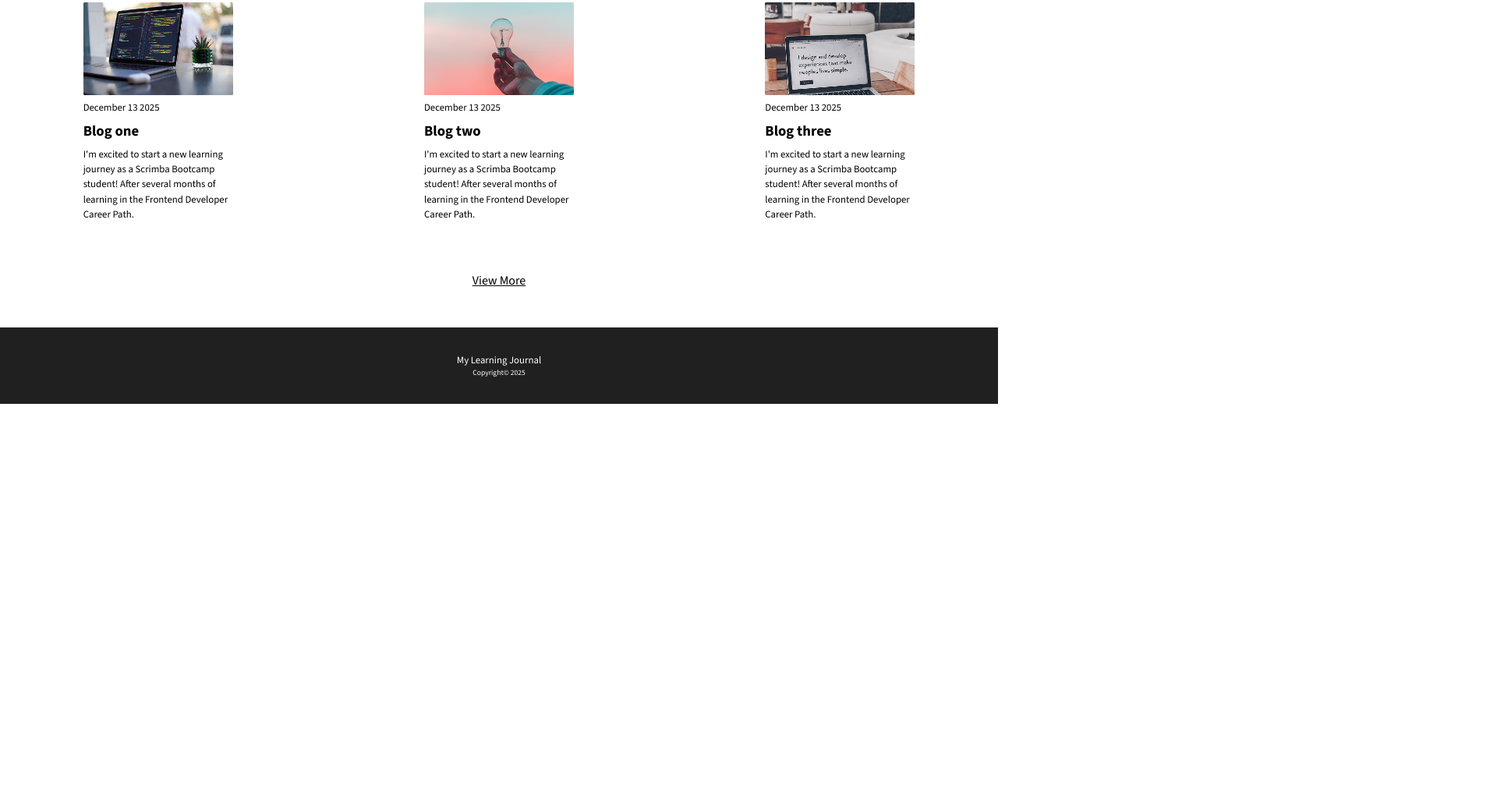
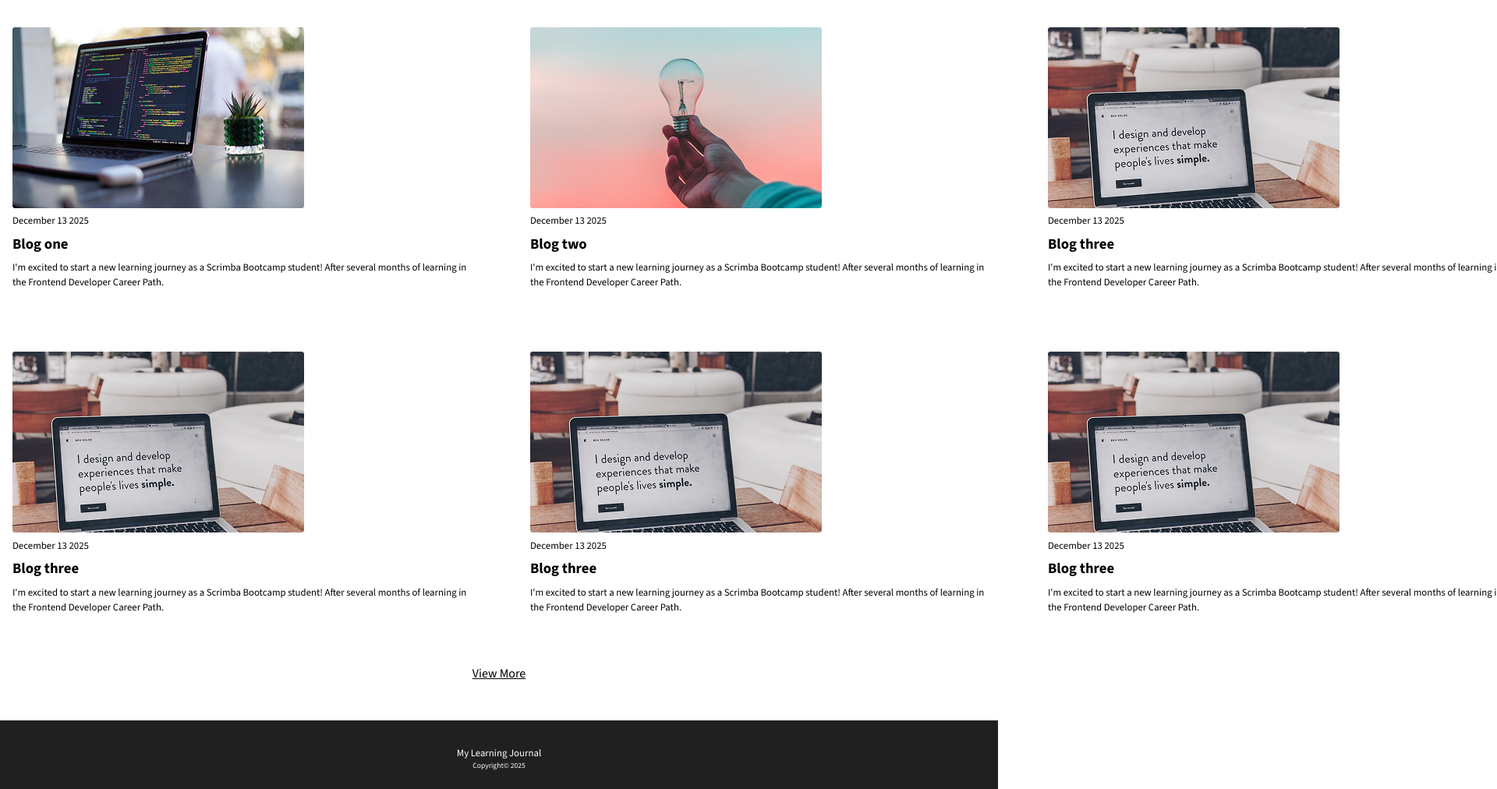
Before and after one commit to Okumu87/Learning-journal, a website built with Vite: page home.html in a window 1280 px wide. Shown: the part 537-1549 px from the top of the page at 78% size, 1920 px wide, since content can reach past the window. Before the commit the page ends 1055 px from the top, so only its background shows below. Built offline with nearby package versions, Linux system fonts and the light colour scheme.

Commit message:
still figuring out larger layouts.

```diff
--- a/css/media-queries.css
+++ b/css/media-queries.css
@@ -100,14 +100,19 @@ header{
 }
 
 .articles{
-    display: flex;
+    display: grid;
+    grid-template-columns: repeat(3, 1fr);
     gap: 2em;
-    flex-wrap: wrap;
-    justify-content: space-around;
+    margin: 2em 0;
 }
 
 .article{
-    width: 15%;
+    display: flex;
+    flex-direction: column;
+    align-items: left;
+    justify-content: center;
+    width: 600px;
+
 }
 
 }
--- a/home.html
+++ b/home.html
@@ -64,6 +64,36 @@
                 <p>I'm excited to start a new learning journey as a Scrimba Bootcamp student! After several months of learning in the Frontend Developer Career Path.</p>
             </div>
         </div>
+        <div class="article-one article">
+            <div class="img-article__one">
+                <img src="./images/article-03.png" alt="blog-one-img" class="blog-img">
+            </div>
+            <div class="article-one__text article-text">
+                <p class="date article-date">December 13 2025</p>
+                <h3>Blog three</h3>
+                <p>I'm excited to start a new learning journey as a Scrimba Bootcamp student! After several months of learning in the Frontend Developer Career Path.</p>
+            </div>
+        </div>
+        <div class="article-one article">
+            <div class="img-article__one">
+                <img src="./images/article-03.png" alt="blog-one-img" class="blog-img">
+            </div>
+            <div class="article-one__text article-text">
+                <p class="date article-date">December 13 2025</p>
+                <h3>Blog three</h3>
+                <p>I'm excited to start a new learning journey as a Scrimba Bootcamp student! After several months of learning in the Frontend Developer Career Path.</p>
+            </div>
+        </div>
+        <div class="article-one article">
+            <div class="img-article__one">
+                <img src="./images/article-03.png" alt="blog-one-img" class="blog-img">
+            </div>
+            <div class="article-one__text article-text">
+                <p class="date article-date">December 13 2025</p>
+                <h3>Blog three</h3>
+                <p>I'm excited to start a new learning journey as a Scrimba Bootcamp student! After several months of learning in the Frontend Developer Career Path.</p>
+            </div>
+        </div>
 
 
     </section>
```
